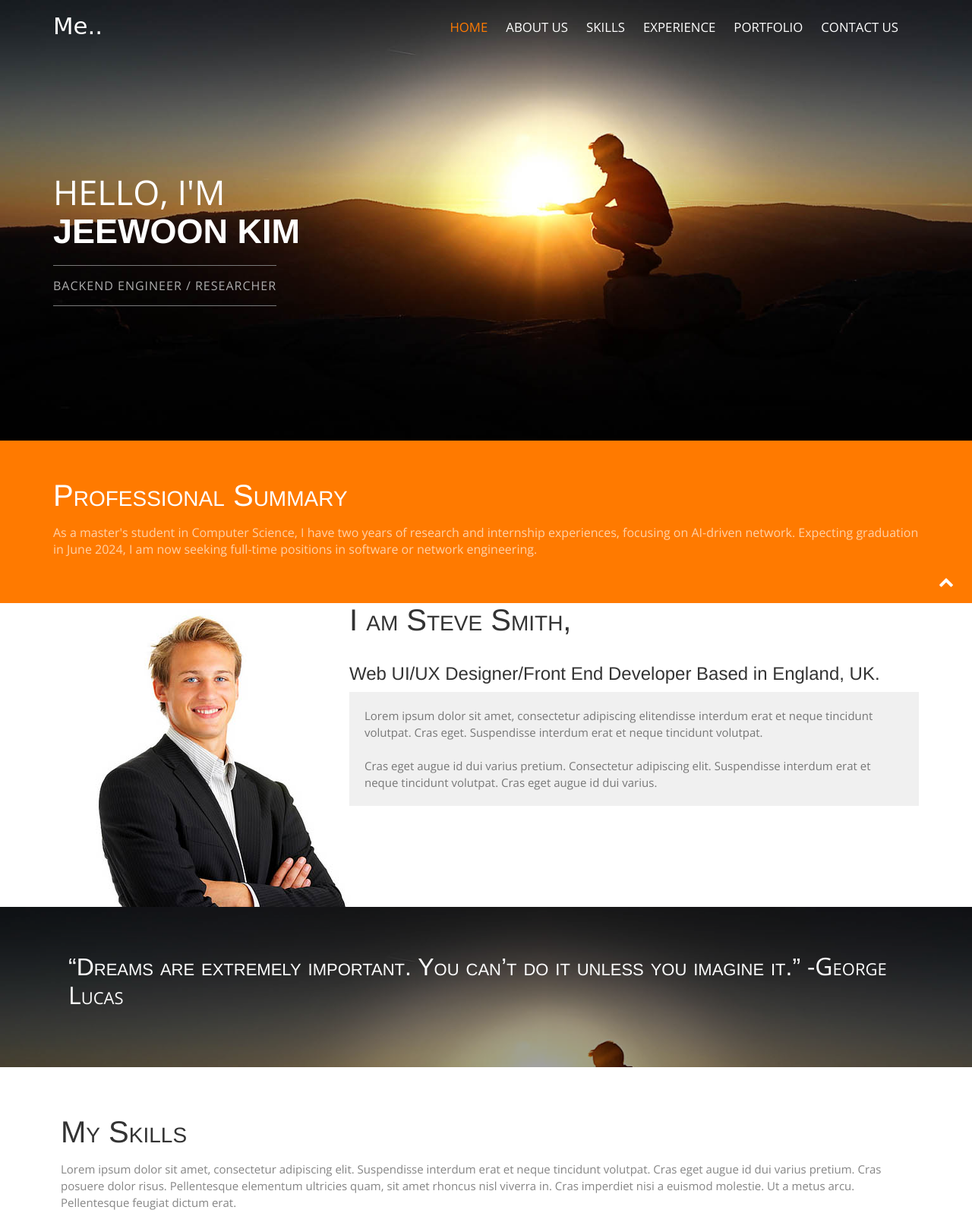
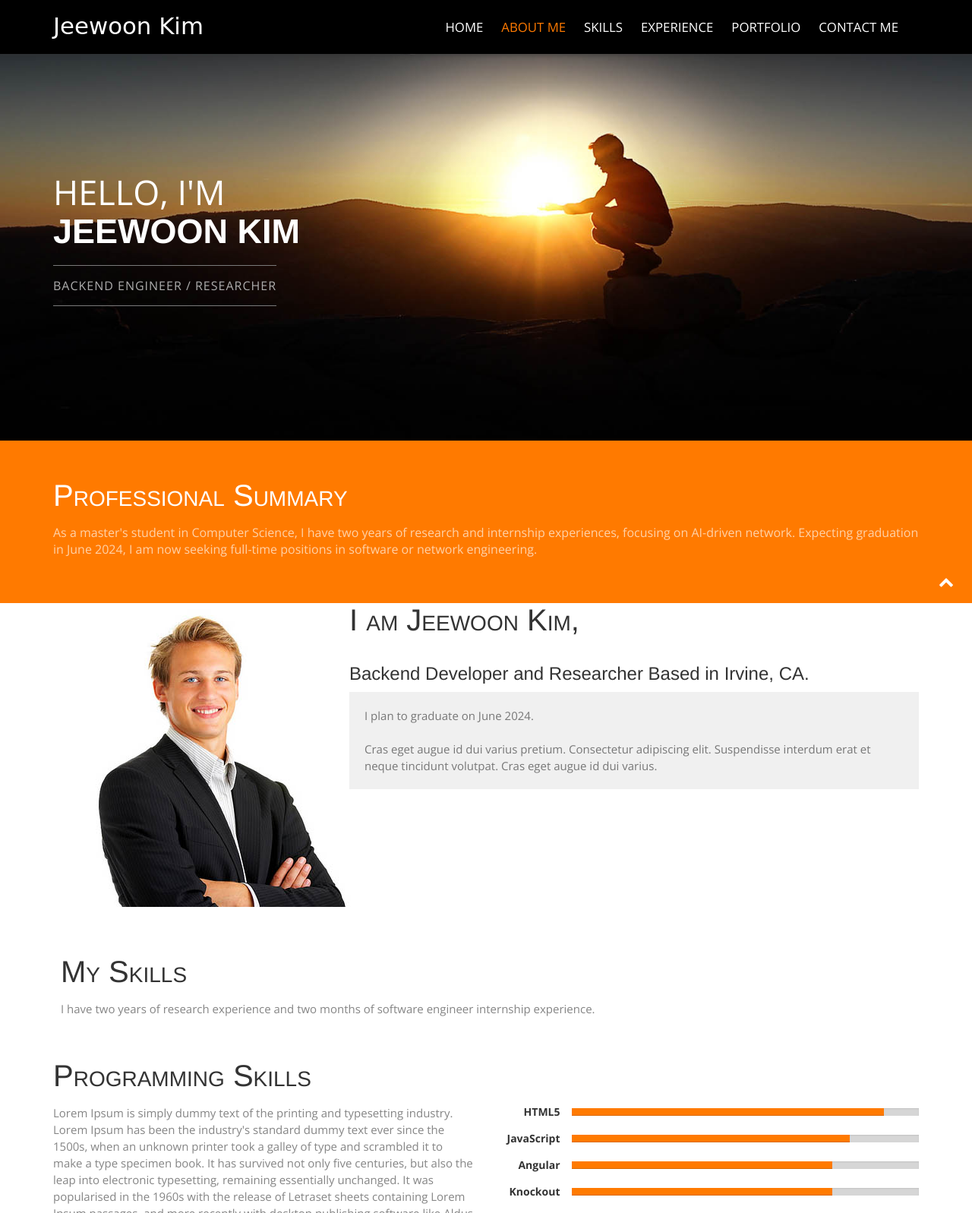
Before and after one commit to jeewoonk/jeewoon_website, a plain HTML site: page index.html in a window 1280 px wide. Shown: the top 1597 px of the page at 76% size. Drawn offline with nearby package versions, Linux system fonts and the light colour scheme.

Commit message:
Update index.html

```diff
--- a/index.html
+++ b/index.html
@@ -35,16 +35,16 @@
     <nav class="navbar navbar-inverse" role="navigation">
       <div class="navbar-header">
         <button type="button" id="nav-toggle" class="navbar-toggle" data-toggle="collapse" data-target="#main-nav"> <span class="sr-only">Toggle navigation</span> <span class="icon-bar"></span> <span class="icon-bar"></span> <span class="icon-bar"></span> </button>
-        <a href="#" class="navbar-brand scroll-top logo"><b>Me..</b></a> </div>
+        <a href="#" class="navbar-brand scroll-top logo"><b>Jeewoon Kim</b></a> </div>
       <!--/.navbar-header-->
       <div id="main-nav" class="collapse navbar-collapse">
         <ul class="nav navbar-nav" id="mainNav">
           <li class="active"><a href="#home" class="scroll-link">Home</a></li>
-          <li><a href="#aboutMe" class="scroll-link">About Us</a></li>
+          <li><a href="#aboutMe" class="scroll-link">About Me</a></li>
           <li><a href="#skills" class="scroll-link">Skills</a></li>
           <li><a href="#experience" class="scroll-link">Experience</a></li>
           <li><a href="#portfolio" class="scroll-link">Portfolio</a></li>
-          <li><a href="#contactUs" class="scroll-link">Contact Us</a></li>
+          <li><a href="#contactMe" class="scroll-link">Contact Me</a></li>
         </ul>
       </div>
       <!--/.navbar-collapse-->
@@ -73,6 +73,7 @@
     </div>
   </div>
 </section>
+
 <!--About-->
 <section id="aboutMe">
   <div class="container">
@@ -81,10 +82,10 @@
       <div class="col-md-4 tileBox"> <img src="images/photo-1.jpg" alt="me"/> </div>
       <div class="col-md-8 tileBox">
         <div class="txtHead">
-          <h2>I am Steve Smith,</h2>
-          <h3> Web UI/UX Designer/Front End Developer Based in England, UK.</h3>
+          <h2>I am Jeewoon Kim,</h2>
+          <h3> Backend Developer and Researcher Based in Irvine, CA.</h3>
         </div>
-        <p>Lorem ipsum dolor sit amet, consectetur adipiscing elitendisse interdum erat et neque tincidunt volutpat. Cras eget. Suspendisse interdum erat et neque tincidunt volutpat. <br/>
+        <p>I plan to graduate on June 2024. <br/>
           <br/>
           Cras eget augue id dui varius pretium.
           Consectetur adipiscing elit. Suspendisse interdum erat et neque tincidunt volutpat. Cras eget augue id dui varius.</p>
@@ -93,17 +94,18 @@
     </div>
   </div>
 </section>
+
 <!--Quote-->
-<section id="quote" class="bg-parlex">
+<!-- <section id="quote" class="bg-parlex">
   <div class="parlex-back">
     <div class="container">
      <div class="row">
 	<div class="col-md-12">      <h2>“Dreams are extremely important. You can’t do it unless you imagine it.” <span>-George Lucas</span></h2></div>
       </div>
     </div>
-    <!--/.container-->
+    <!~~/.container~~>
   </div>
-</section>
+</section> -->
 
 <!--Skills-->
 <section id="skills" class="secPad white">
@@ -111,9 +113,9 @@
     <div class="heading ">
       <!-- Heading -->
       <h2>My Skills</h2>
-      <p>Lorem ipsum dolor sit amet, consectetur adipiscing elit. Suspendisse interdum erat et neque tincidunt volutpat. Cras eget augue id dui varius pretium. Cras posuere dolor risus. Pellentesque elementum ultricies quam, sit amet rhoncus nisl viverra in. Cras imperdiet nisi a euismod molestie. Ut a metus arcu. Pellentesque feugiat dictum erat. </p>
+      <p>I have two years of research experience and two months of software engineer internship experience. </p>
     </div>
-    <div class="row skillContainer">
+    <!-- <div class="row skillContainer">
       <div class="col-md-4 skillBox">
         <div id="diagram-id-1" class="diagram" data-percent="95.2%"></div>
         <div class="chart-text">
@@ -135,7 +137,7 @@
           <p>Exp 5 years</p>
         </div>
       </div>
-    </div>
+    </div> -->
     <div class="row">
       <div class="col-sm-6">
         <h2>Programming Skills</h2>
@@ -346,7 +348,7 @@
 </section>
 
 <!--Contact -->
-<section id="contactUs" class="page-section secPad">
+<section id="contactMe" class="page-section secPad">
   <div class="container">
     <div class="row">
       <div class="heading">
```
